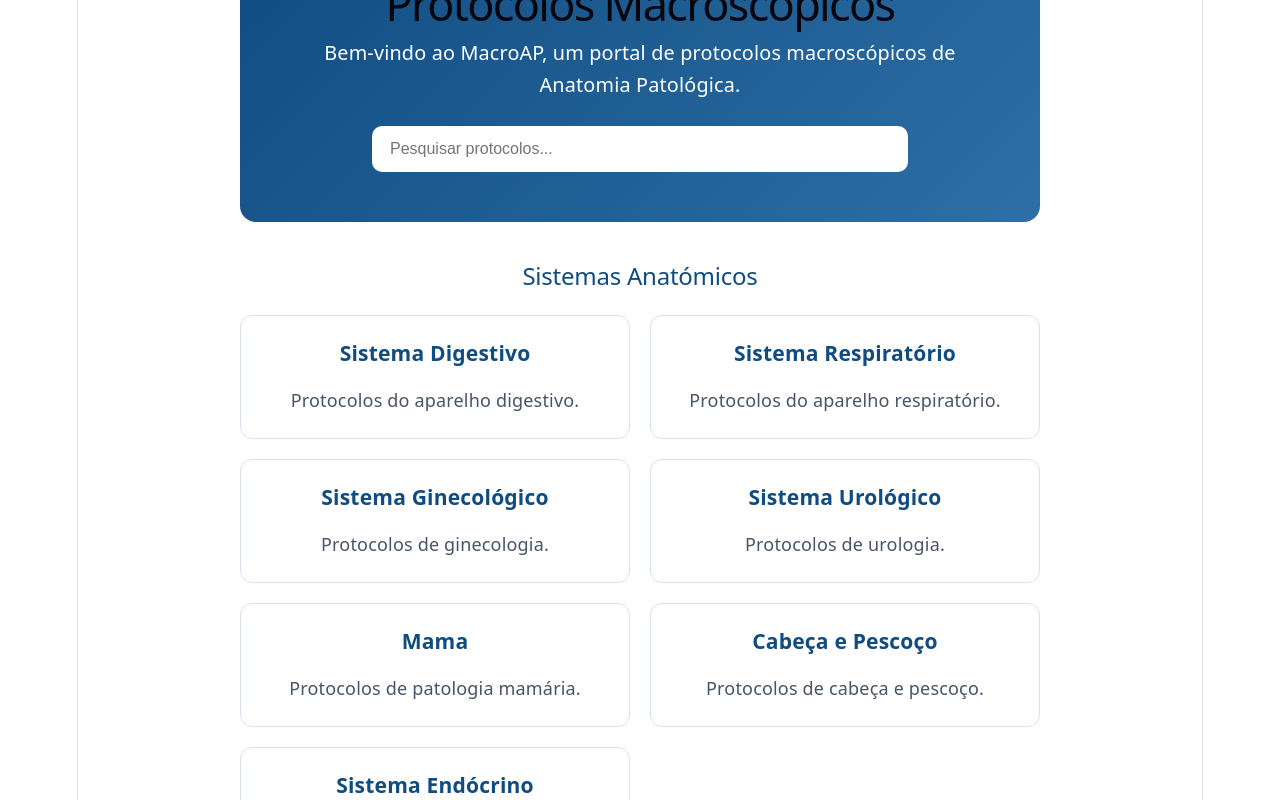
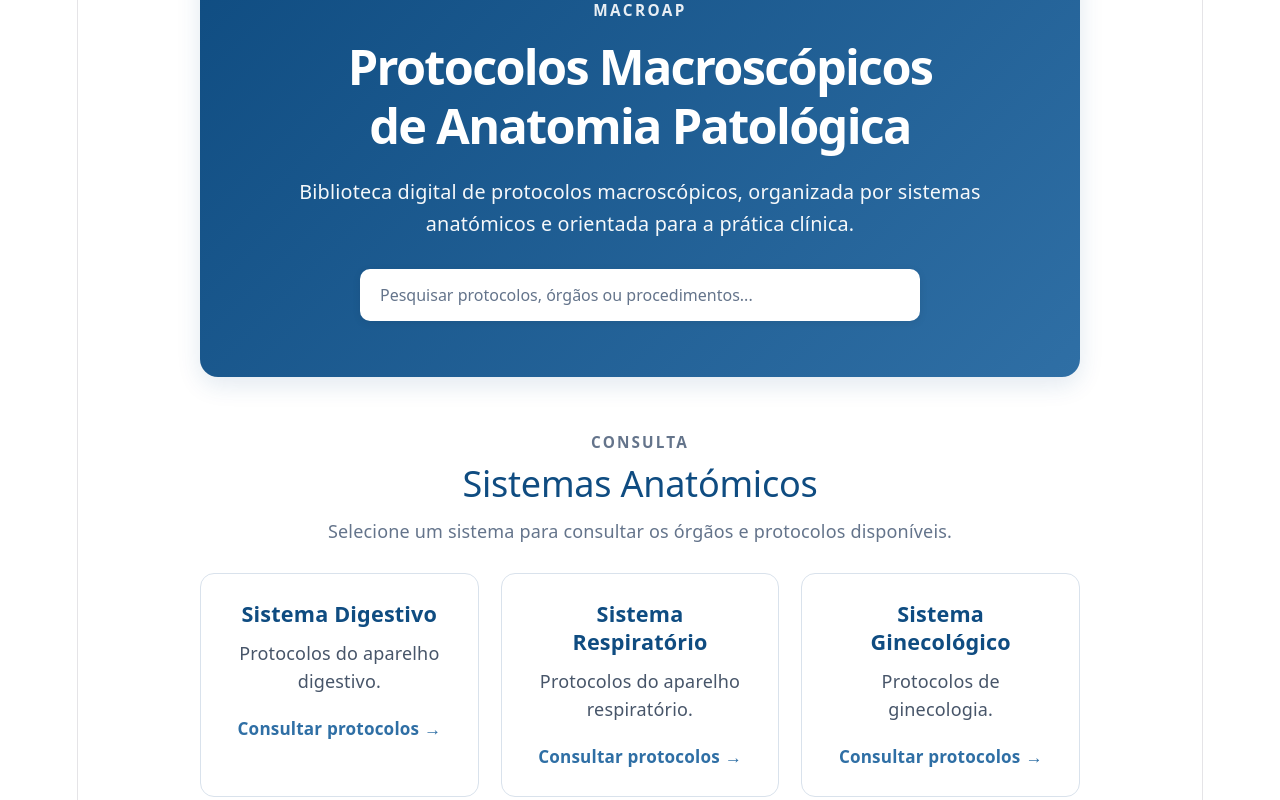
Before and after one commit to caramelorogerio-wq/MacroAP, a React (Vite) app: page / in a window 1280 px wide. Shown: the part 340-1140 px from the top of the page. Built offline with nearby package versions, Linux system fonts and the light colour scheme.

Commit message:
v0.2 Dashboard: improve dashboard and add dermatology

```diff
--- a/src/data/system.ts
+++ b/src/data/system.ts
@@ -57,4 +57,12 @@
     order: 7,
     active: true,
   },
+  {
+    id: "dermatology",
+    areaId: "macroscopy",
+    name: "Dermatologia",
+    description: "Protocolos de dermatopatologia.",
+    order: 8,
+    active: true,
+  },
 ];
--- a/src/pages/Dashboard.tsx
+++ b/src/pages/Dashboard.tsx
@@ -9,33 +9,63 @@
   return (
     <>
       <section className="hero">
-        <h1>Protocolos Macroscópicos</h1>
+        <div className="hero-content">
+          <span className="hero-label">MACROAP</span>
 
-        <p>
-          Bem-vindo ao MacroAP, um portal de protocolos macroscópicos de Anatomia
-          Patológica.
-        </p>
+          <h1>
+            Protocolos Macroscópicos
+            <br />
+            de Anatomia Patológica
+          </h1>
 
-        <input
-          type="text"
-          placeholder="Pesquisar protocolos..."
-        />
+          <p>
+            Biblioteca digital de protocolos macroscópicos, organizada por
+            sistemas anatómicos e orientada para a prática clínica.
+          </p>
+
+          <div className="hero-search">
+            <input
+              type="search"
+              placeholder="Pesquisar protocolos, órgãos ou procedimentos..."
+              aria-label="Pesquisar protocolos, órgãos ou procedimentos"
+            />
+          </div>
+        </div>
       </section>
 
       <section className="systems">
-        <h2>Sistemas Anatómicos</h2>
+        <div className="section-header">
+          <div>
+            <span className="section-label">CONSULTA</span>
+            <h2>Sistemas Anatómicos</h2>
+          </div>
+
+          <p>
+            Selecione um sistema para consultar os órgãos e protocolos
+            disponíveis.
+          </p>
+        </div>
 
         <div className="cards">
           {systems.map((system) => (
-            <div
+            <article
               key={system.id}
               className="card"
               onClick={() => navigate(`/system/${system.id}`)}
+              role="button"
+              tabIndex={0}
+              onKeyDown={(event) => {
+                if (event.key === "Enter" || event.key === " ") {
+                  navigate(`/system/${system.id}`);
+                }
+              }}
             >
               <h3>{system.name}</h3>
 
               <p>{system.description}</p>
-            </div>
+
+              <span className="card-link">Consultar protocolos →</span>
+            </article>
           ))}
         </div>
       </section>
--- a/src/styles/dashboard.css
+++ b/src/styles/dashboard.css
@@ -1,69 +1,248 @@
-/* HERO */
+/* =========================
+   DASHBOARD
+========================= */
 
 .hero {
   background: linear-gradient(135deg, #0f4c81, #2f6fa5);
   color: white;
-  border-radius: 16px;
-  padding: 50px;
-  margin-bottom: 40px;
+  border-radius: 18px;
+  padding: 56px 60px;
+  margin-bottom: 52px;
+  box-shadow: 0 8px 24px rgba(15, 76, 129, 0.12);
+}
+
+.hero-content {
+  max-width: 900px;
+  margin: 0 auto;
+  text-align: center;
+}
+
+.hero-label {
+  display: block;
+  margin-bottom: 14px;
+
+  font-size: 0.85rem;
+  font-weight: 700;
+  letter-spacing: 0.16em;
+  text-transform: uppercase;
+
+  color: #ffffff;
+  opacity: 0.9;
 }
 
 .hero h1 {
-  margin: 0 0 20px;
-  font-size: 2.5rem;
+  margin: 0 0 22px;
+
+  font-size: 2.7rem;
+  font-weight: 700;
+  line-height: 1.2;
+
+  color: #ffffff;
 }
 
 .hero p {
+  max-width: 760px;
+  margin: 0 auto;
+
   font-size: 1.1rem;
-  max-width: 700px;
   line-height: 1.6;
+
+  color: #ffffff;
+  opacity: 0.96;
 }
 
-.hero input {
-  margin-top: 25px;
+.hero-search {
+  margin-top: 30px;
+}
+
+.hero-search input {
   width: 100%;
-  max-width: 500px;
-  padding: 14px 18px;
+  max-width: 560px;
+  box-sizing: border-box;
+
+  padding: 15px 20px;
+
   border: none;
   border-radius: 10px;
+
+  background: #ffffff;
+  color: #1e293b;
+
   font-size: 16px;
+  font-family: inherit;
+
+  outline: none;
+
+  box-shadow: 0 2px 8px rgba(0, 0, 0, 0.08);
 }
 
-/* SISTEMAS */
+.hero-search input::placeholder {
+  color: #64748b;
+}
+
+.hero-search input:focus {
+  box-shadow:
+    0 0 0 3px rgba(255, 255, 255, 0.35),
+    0 4px 12px rgba(0, 0, 0, 0.1);
+}
+
+
+/* =========================
+   SISTEMAS ANATÓMICOS
+========================= */
+
+.systems {
+  margin-bottom: 60px;
+}
+
+.section-header {
+  margin-bottom: 28px;
+  text-align: center;
+}
+
+.section-label {
+  display: block;
+  margin-bottom: 6px;
+
+  font-size: 0.85rem;
+  font-weight: 700;
+  letter-spacing: 0.14em;
+  text-transform: uppercase;
+
+  color: #64748b;
+}
 
 .systems h2 {
+  margin: 0;
+
   color: #0f4c81;
-  margin-bottom: 25px;
+  font-size: 2rem;
+  line-height: 1.25;
 }
 
-/* CARDS */
+.section-header p {
+  max-width: 700px;
+  margin: 12px auto 0;
+
+  color: #64748b;
+  font-size: 1rem;
+  line-height: 1.5;
+}
+
+
+/* =========================
+   CARDS
+========================= */
 
 .cards {
   display: grid;
   grid-template-columns: repeat(auto-fit, minmax(260px, 1fr));
-  gap: 20px;
+  gap: 22px;
 }
 
 .card {
-  background: white;
+  background: #ffffff;
+
   border: 1px solid #d9e2ec;
-  border-radius: 12px;
-  padding: 24px;
+  border-radius: 14px;
+
+  padding: 26px;
+
   cursor: pointer;
-  transition: 0.2s;
+
+  transition:
+    transform 0.2s ease,
+    box-shadow 0.2s ease,
+    border-color 0.2s ease;
 }
 
 .card:hover {
   transform: translateY(-4px);
-  box-shadow: 0 8px 20px rgba(15, 76, 129, 0.15);
+
+  border-color: #b7c9da;
+
+  box-shadow: 0 10px 24px rgba(15, 76, 129, 0.12);
+}
+
+.card:focus {
+  outline: none;
+
+  border-color: #2f6fa5;
+
+  box-shadow:
+    0 0 0 3px rgba(47, 111, 165, 0.18),
+    0 8px 20px rgba(15, 76, 129, 0.1);
 }
 
 .card h3 {
-  margin-top: 0;
+  margin: 0 0 12px;
+
   color: #0f4c81;
+
+  font-size: 1.2rem;
+  line-height: 1.3;
 }
 
 .card p {
+  margin: 0;
+
   color: #475569;
-  line-height: 1.5;
+
+  font-size: 1rem;
+  line-height: 1.55;
 }
+
+.card-link {
+  display: inline-block;
+
+  margin-top: 20px;
+
+  color: #2f6fa5;
+
+  font-size: 0.95rem;
+  font-weight: 700;
+}
+
+
+/* =========================
+   RESPONSIVO
+========================= */
+
+@media (max-width: 768px) {
+  .hero {
+    padding: 40px 24px;
+    margin-bottom: 40px;
+  }
+
+  .hero h1 {
+    font-size: 2rem;
+    line-height: 1.25;
+  }
+
+  .hero p {
+    font-size: 1rem;
+  }
+
+  .systems h2 {
+    font-size: 1.7rem;
+  }
+
+  .cards {
+    grid-template-columns: 1fr;
+  }
+}
+
+@media (max-width: 480px) {
+  .hero {
+    padding: 32px 18px;
+    border-radius: 14px;
+  }
+
+  .hero h1 {
+    font-size: 1.7rem;
+  }
+
+  .hero-search input {
+    font-size: 15px;
+  }
+}
```
